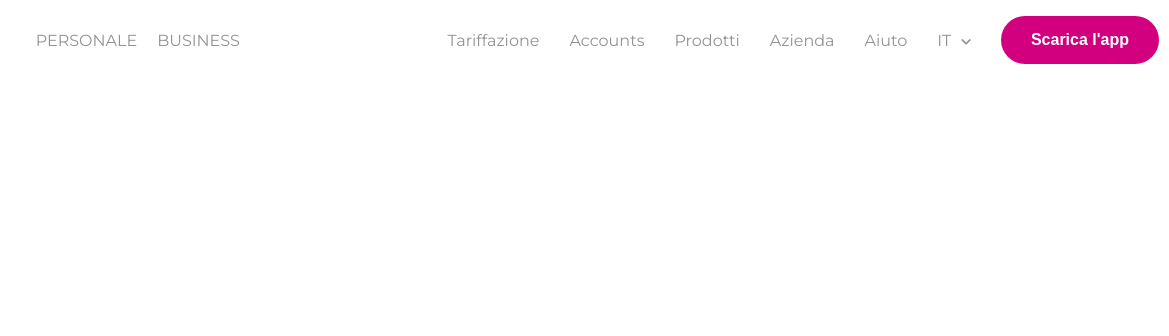
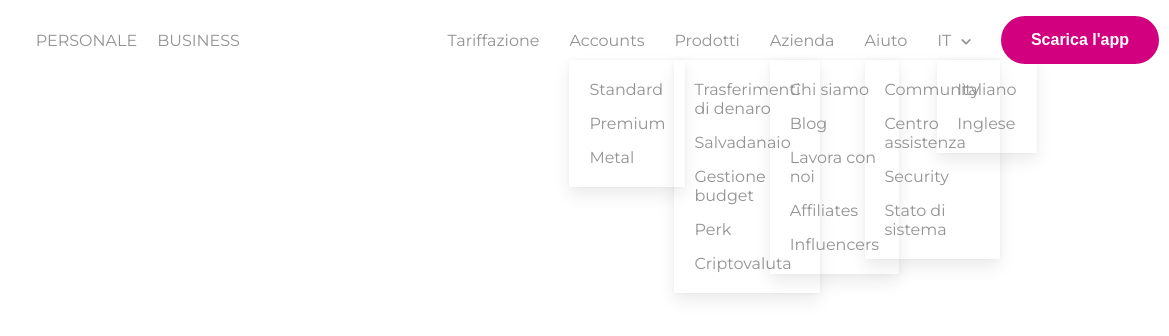
Before and after one commit to GiadaVolpi/js-html-css-revolut, a plain HTML site: page index.html in a window 1280 px wide. Shown: the full height of the page, 111-1280 px from the left. Drawn offline with nearby package versions, Linux system fonts and the light colour scheme.

Commit message:
created drop-down menu

```diff
--- a/index.html
+++ b/index.html
@@ -32,18 +32,85 @@
                         </div>
                         <div class="menu-item">
                             <a href="#">Accounts</a>
+                            <div class="dropdown-menu">
+                                <div class="dropdown-menu-item">
+                                    <a href="#">Standard</a>
+                                </div>
+                                <div class="dropdown-menu-item">
+                                    <a href="#">Premium</a>
+                                </div>
+                                <div class="dropdown-menu-item">
+                                    <a href="#">Metal</a>
+                                </div>
+                            </div>
                         </div>
                         <div class="menu-item">
                             <a href="#">Prodotti</a>
+                            <div class="dropdown-menu">
+                                <div class="dropdown-menu-item">
+                                    <a href="#">Trasferimenti di denaro</a>
+                                </div>
+                                <div class="dropdown-menu-item">
+                                    <a href="#">Salvadanaio</a>
+                                </div>
+                                <div class="dropdown-menu-item">
+                                    <a href="#">Gestione budget</a>
+                                </div>
+                                <div class="dropdown-menu-item">
+                                    <a href="#">Perk</a>
+                                </div>
+                                <div class="dropdown-menu-item">
+                                    <a href="#">Criptovaluta</a>
+                                </div>
+                            </div>
                         </div>
                         <div class="menu-item">
                             <a href="#">Azienda</a>
+                            <div class="dropdown-menu">
+                                <div class="dropdown-menu-item">
+                                    <a href="#">Chi siamo</a>
+                                </div>
+                                <div class="dropdown-menu-item">
+                                    <a href="#">Blog</a>
+                                </div>
+                                <div class="dropdown-menu-item">
+                                    <a href="#">Lavora con noi</a>
+                                </div>
+                                <div class="dropdown-menu-item">
+                                    <a href="#">Affiliates</a>
+                                </div>
+                                <div class="dropdown-menu-item">
+                                    <a href="#">Influencers</a>
+                                </div>
+                            </div>
                         </div>
                         <div class="menu-item">
                             <a href="#">Aiuto</a>
+                            <div class="dropdown-menu">
+                                <div class="dropdown-menu-item">
+                                    <a href="#">Community</a>
+                                </div>
+                                <div class="dropdown-menu-item">
+                                    <a href="#">Centro assistenza</a>
+                                </div>
+                                <div class="dropdown-menu-item">
+                                    <a href="#">Security</a>
+                                </div>
+                                <div class="dropdown-menu-item">
+                                    <a href="#">Stato di sistema</a>
+                                </div>
+                            </div>
                         </div>
                         <div class="menu-item">
                             <a href="#">IT<i class="fas fa-chevron-down"></i></a>
+                            <div class="dropdown-menu">
+                                <div class="dropdown-menu-item">
+                                    <a href="#">Italiano</a>
+                                </div>
+                                <div class="dropdown-menu-item">
+                                    <a href="#">Inglese</a>
+                                </div>
+                            </div>
                         </div>
                         <div class="menu-item">
                             <button type="button" name="button">Scarica l'app</button>
--- a/style.css
+++ b/style.css
@@ -66,6 +66,7 @@ header {
 
 .menu-item {
     margin-right: 30px;
+    position: relative;
 }
 
 .menu-item i {
@@ -87,3 +88,14 @@ header {
 .menu-item:hover a {
     color: black;
 }
+
+.dropdown-menu {
+    position: absolute;
+    margin-top: 10px;
+    box-shadow: rgba(0, 0, 0, 0.04) 0px 0px 4px 0px, rgba(0, 0, 0, 0.08) 0px 8px 16px 0px;
+    padding: 5px 20px;
+}
+
+.dropdown-menu-item {
+    margin: 15px 0;
+}
```
